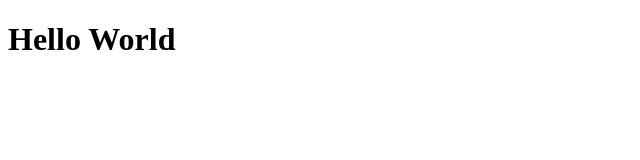
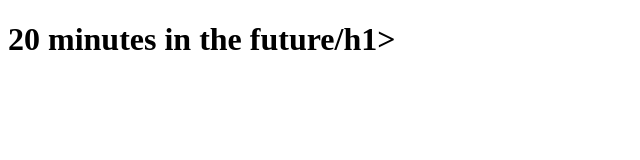
Before and after one commit to edisoncarter/edisoncarter.github.io, a plain HTML site: page index.html in a window 1280 px wide. Shown: the whole page, without its empty margins (0-640 px from the left). Drawn offline with Linux system fonts and the light colour scheme.

Commit message:
Update index.html

```diff
--- a/index.html
+++ b/index.html
@@ -1,7 +1,7 @@
 <!DOCTYPE html>
 <html>
 <body>
-<h1>Hello World</h1>
+<h1>20 minutes in the future/h1>
 <p</p>
 </body>
 </html>
```
